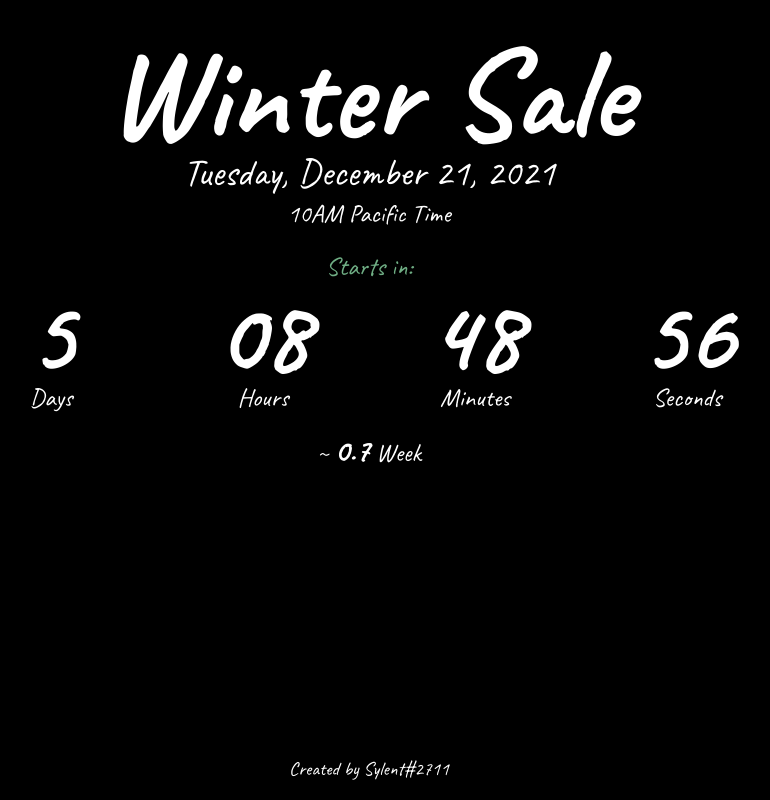
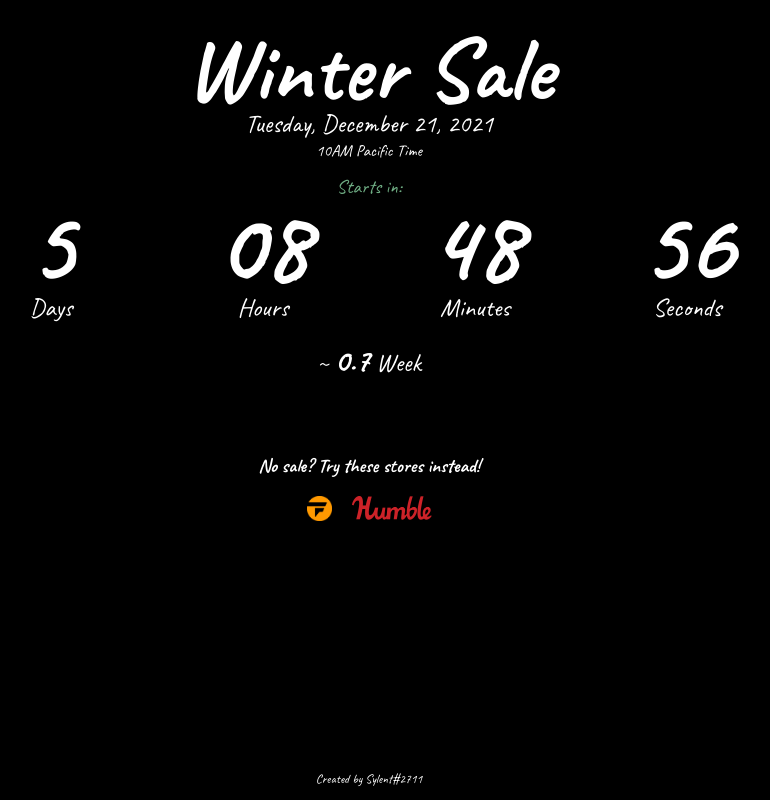
Before and after one commit to SylentIX/SteamSaleTracker, a plain HTML site: page index.html in a window 1280 px wide. Shown: the whole page, without its empty margins (271-1041 px from the left). Drawn offline with nearby package versions, Linux system fonts and the light colour scheme.

Commit message:
Add stores, change font sizes

```diff
--- a/index.html
+++ b/index.html
@@ -42,6 +42,15 @@
                 </div>
             </div>
         </div>
+        <p id="stores-title">No sale? Try these stores instead!</p>
+            <div id="stores">
+                <div id="store-fanatical">
+                    <a href="https://www.fanatical.com/en/" target="_blank"><img src="assets/images/fanatical.png" class="fanatical-img"></img></a>
+                </div>
+                <div id="store-humblebundle">
+                    <a href="https://www.humblebundle.com/" target="_blank"><img src="assets/images/humblebundle.png" class="humblebundle-img"></img></a>
+                </div>
+        </div>
         <div class="footer">
             <a target="_blank" href="https://steamcommunity.com/id/SylentIX"><p id="me">Created by Sylent#2711</p></a>
         </div>
--- a/style.css
+++ b/style.css
@@ -32,7 +32,7 @@ tr {
 
 #active {
     margin-top: 1vw;
-    font-size: 10vw;
+    font-size: 7vw;
     font-weight: 700;
     animation: fadeInAnimation ease 3s;
     animation-iteration-count: 1;
@@ -40,24 +40,24 @@ tr {
 }
 
 #date {
-    margin-top: -12vw;
-    font-size: 3vw;
+    margin-top: -8.5vw;
+    font-size: 2vw;
     animation: fadeInAnimation ease 4s;
     animation-iteration-count: 1;
     animation-fill-mode: forwards;
 }
 
 #date-hours {
-    margin-top: -3vw;
-    font-size: 2vw;
+    margin-top: -2vw;
+    font-size: 1.3vw;
     animation: fadeInAnimation ease 4s;
     animation-iteration-count: 1;
     animation-fill-mode: forwards;
 }
 
 #active-status {
-    margin-top: -2vw;
-    font-size: 2vw;
+    margin-top: -1.7vw;
+    font-size: 1.5vw;
     padding-top: 20px;
     padding-right: 50px;
     padding-left: 50px;
@@ -176,12 +176,12 @@ tr {
 }
 
 #me {
-    font-size: 1.5vw;
+    font-size: 1vw;
     color: white;
 }
 
 #me:hover {
-    color: #c00414;
+    color: #ce2042;
 }
 
 @keyframes fadeInAnimation {
@@ -198,3 +198,45 @@ tr {
     color: white;
     text-align: center;
 }
+
+#stores-title {
+    position: fixed;
+    left: 0;
+    right: 0;
+    margin-left: auto;
+    margin-right: auto;
+    top: 0;
+    margin-top: 35.5vw;
+    text-align: center;
+    font-size: 1.5vw;
+    font-weight: 700;
+    animation: fadeInAnimation ease 3s;
+    animation-iteration-count: 1;
+    animation-fill-mode: forwards;
+}
+
+#stores {
+    position: fixed;
+    left: 0;
+    right: 0;
+    margin-left: auto;
+    margin-right: auto;
+    top: 0;
+    margin-top: 38vw;
+    justify-content: center;
+    text-align: center;
+    display: flex;
+    flex-direction: row;
+}
+
+.fanatical-img {
+    width: 25px;
+    height: 25px;
+    padding: 10px;
+}
+
+.humblebundle-img {
+    width: 80px;
+    height: 23.5625px;
+    padding: 10px;
+}
```
Also changed, not shown: assets/images/fanatical.png (added), assets/images/humblebundle.png (added).
